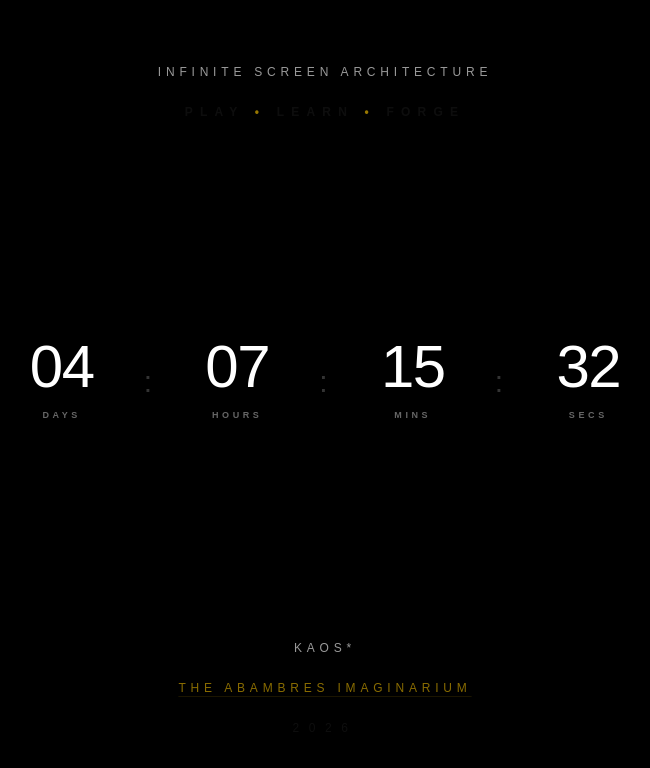
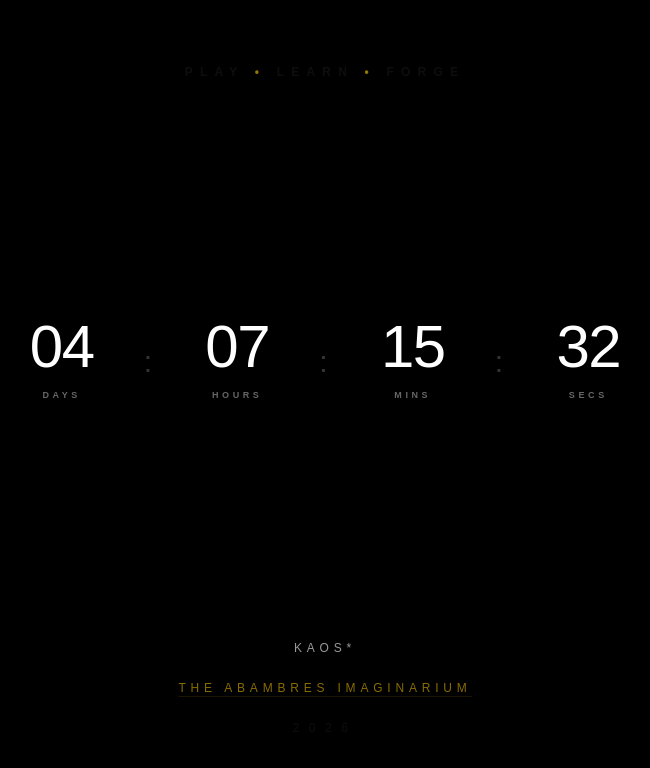
Before and after one commit to abambres/kaosx, a Next.js app: page / in a window 1280 px wide. Shown: the top 768 px of the page, without its empty margins (315-965 px from the left). Built offline with nearby package versions, Linux system fonts and the light colour scheme.

Commit message:
Modify header text styles in page.tsx
Updated header text styles and sizes.

```diff
--- a/app/page.tsx
+++ b/app/page.tsx
@@ -75,11 +75,7 @@ export default function App() {
 
       {/* HEADER */}
       <header className="z-10 text-center opacity-60">
-        <p className="text-[6px] md:text-xs tracking-[0.4em] text-white">
-          INFINITE SCREEN ARCHITECTURE
-        </p>
-        <br/>
-        <p className="text-[10px] md:text-xs font-bold tracking-[0.6em]">
+        <p className="text-[12px] md:text-xs font-bold tracking-[0.6em]">
           PLAY <span className="text-yellow-400">&bull;</span> LEARN <span className="text-yellow-400">&bull;</span> FORGE
         </p>
       </header>
```
